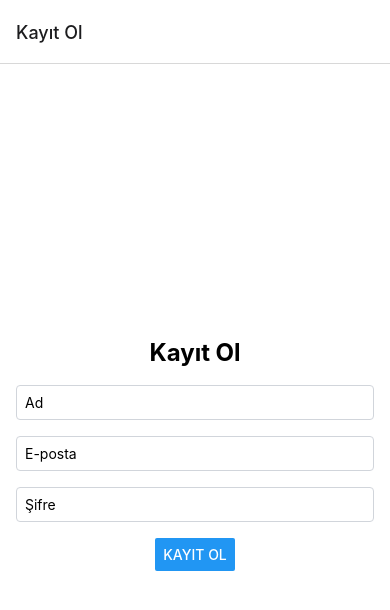
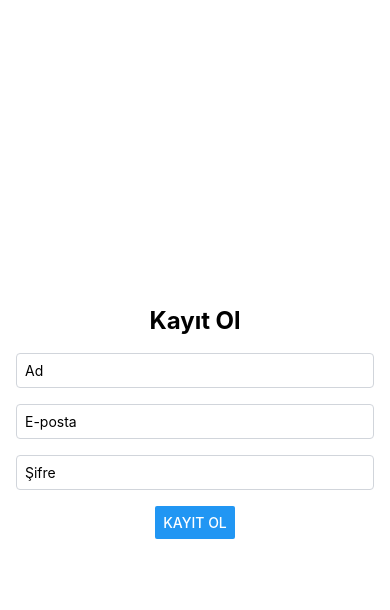
Before and after one commit to merveaydincode/Chatter, a React Native app: screen / in a window 390 px wide. Shown: the top 610 px of the page. Built offline with nearby package versions, Linux system fonts and the light colour scheme.

Commit message:
tüm ekranlardan sayfa başlığı kaldırıldı.

```diff
--- a/client/src/navigation/RootNavigation.tsx
+++ b/client/src/navigation/RootNavigation.tsx
@@ -8,7 +8,7 @@ const Stack = createStackNavigator();
 const RootNavigation: React.FC = () => {
   return (
     <NavigationContainer>
-      <Stack.Navigator initialRouteName="Register" >
+      <Stack.Navigator initialRouteName="Register" screenOptions={{ headerShown: false }}>
         <Stack.Screen name="Register" component={RegisterScreen} options={{ title: 'Kayıt Ol' }}/>
       </Stack.Navigator>
     </NavigationContainer>
```
